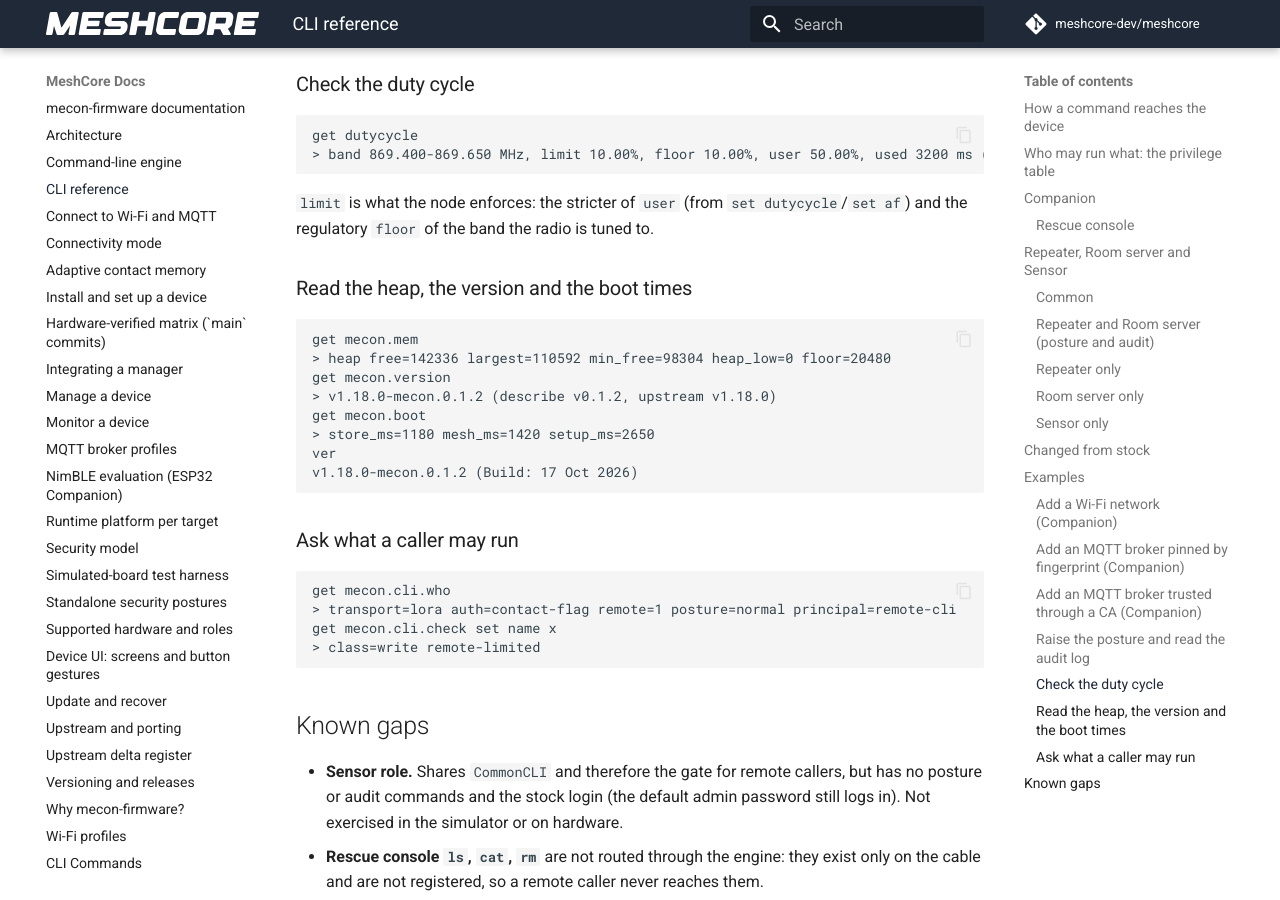
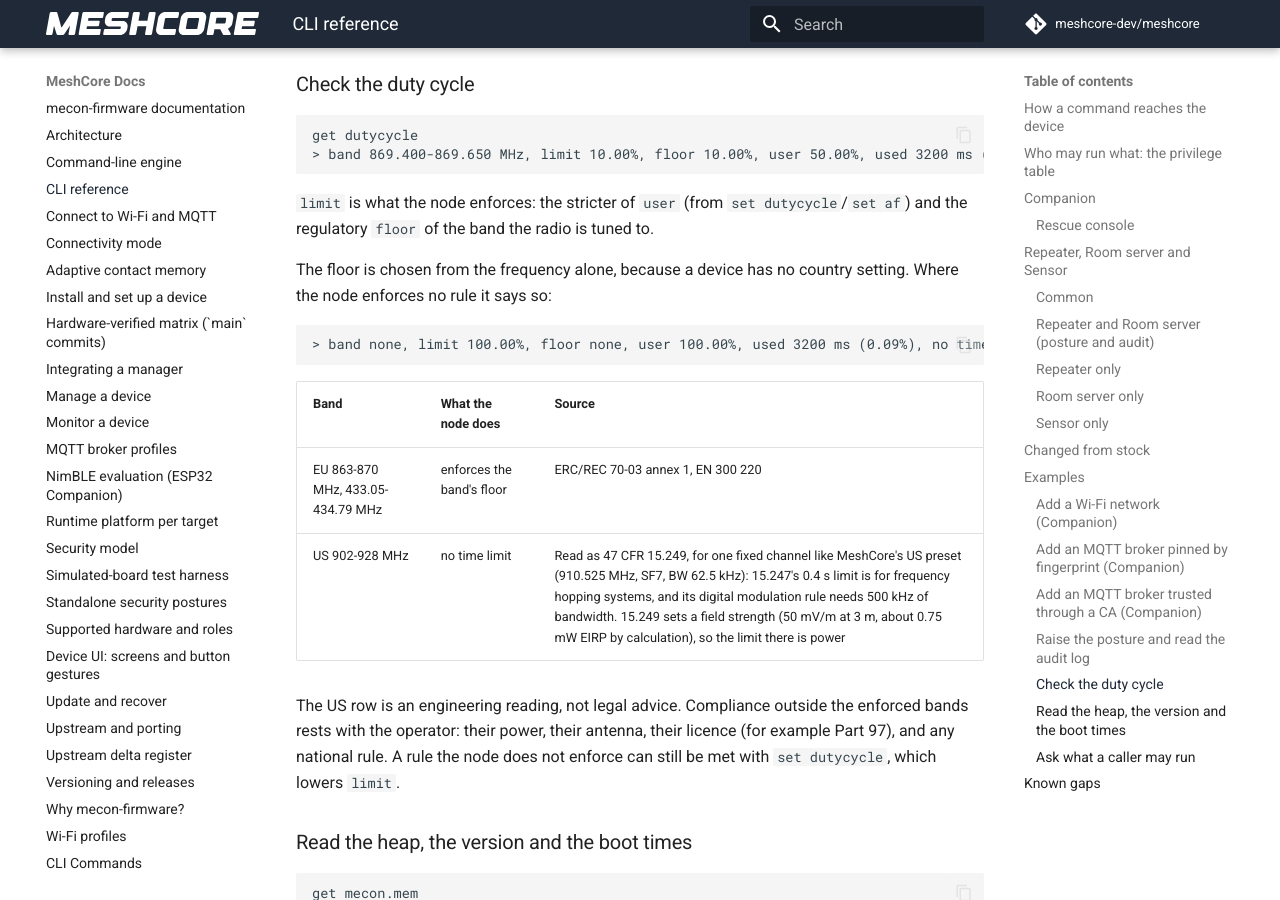
Before and after one commit to hoejriis/mecon-firmware, an MkDocs documentation site: the page built from docs/CLI_REFERENCE.md, in a window 1280 px wide and 900 px high, scrolled down 29611 px. Built offline with MkDocs 1.6.1 and Material for MkDocs 9.7.7, drawn with Linux system fonts in a browser that asks for light colours; comment, search, counter and statistics services are not loaded.

Commit message:
get dutycycle: say so when no time rule is enforced
Owner decision 2026-11-04: US 902-928 gets no airtime limit, reported and documented.
"floor none" could read as "nothing applies here" rather than "this node enforces
nothing here", and those differ, so the reply now says which. The new words come after
the fields, so anything that reads the fields reads them as before.

Docs give the source and the reasoning for the US band, and say that a rule the node
does not enforce can still be met with set dutycycle.

Co-Authored-By: Claude Opus 5.5 (1M context) <noreply@anthropic.com>

````diff
--- a/docs/CLI_REFERENCE.md
+++ b/docs/CLI_REFERENCE.md
@@ -352,6 +352,19 @@ get dutycycle
 
 `limit` is what the node enforces: the stricter of `user` (from `set dutycycle`/`set af`) and the regulatory `floor` of the band the radio is tuned to.
 
+The floor is chosen from the frequency alone, because a device has no country setting. Where the node enforces no rule it says so:
+
+```
+> band none, limit 100.00%, floor none, user 100.00%, used 3200 ms (0.09%), no time rule enforced
+```
+
+| Band | What the node does | Source |
+|---|---|---|
+| EU 863-870 MHz, 433.05-434.79 MHz | enforces the band's floor | ERC/REC 70-03 annex 1, EN 300 220 |
+| US 902-928 MHz | no time limit | Read as 47 CFR 15.249, for one fixed channel like MeshCore's US preset (910.525 MHz, SF7, BW 62.5 kHz): 15.247's 0.4 s limit is for frequency hopping systems, and its digital modulation rule needs 500 kHz of bandwidth. 15.249 sets a field strength (50 mV/m at 3 m, about 0.75 mW EIRP by calculation), so the limit there is power |
+
+The US row is an engineering reading, not legal advice. Compliance outside the enforced bands rests with the operator: their power, their antenna, their licence (for example Part 97), and any national rule. A rule the node does not enforce can still be met with `set dutycycle`, which lowers `limit`.
+
 ### Read the heap, the version and the boot times
 
 ```
````
Also changed, not shown: 5 other files.
